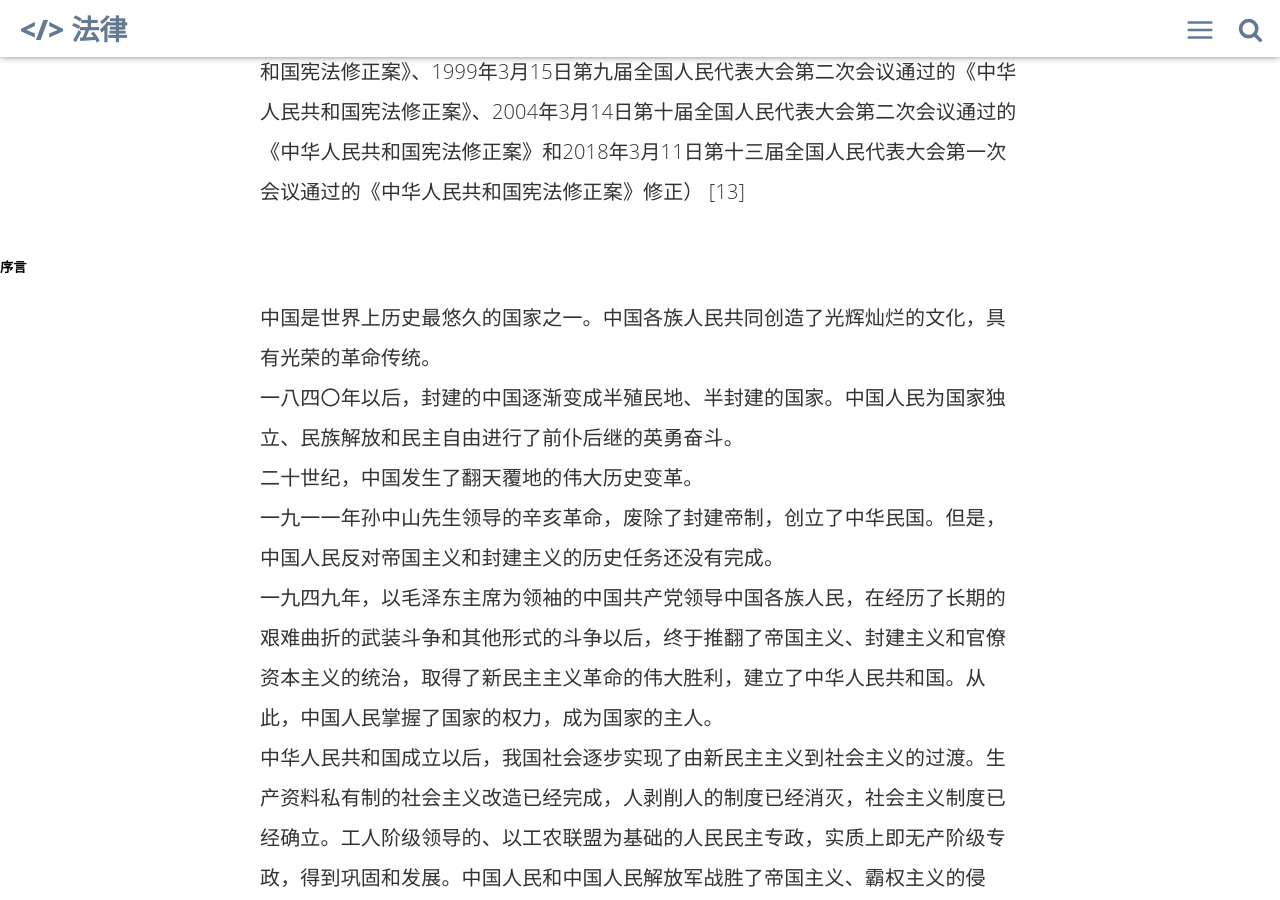
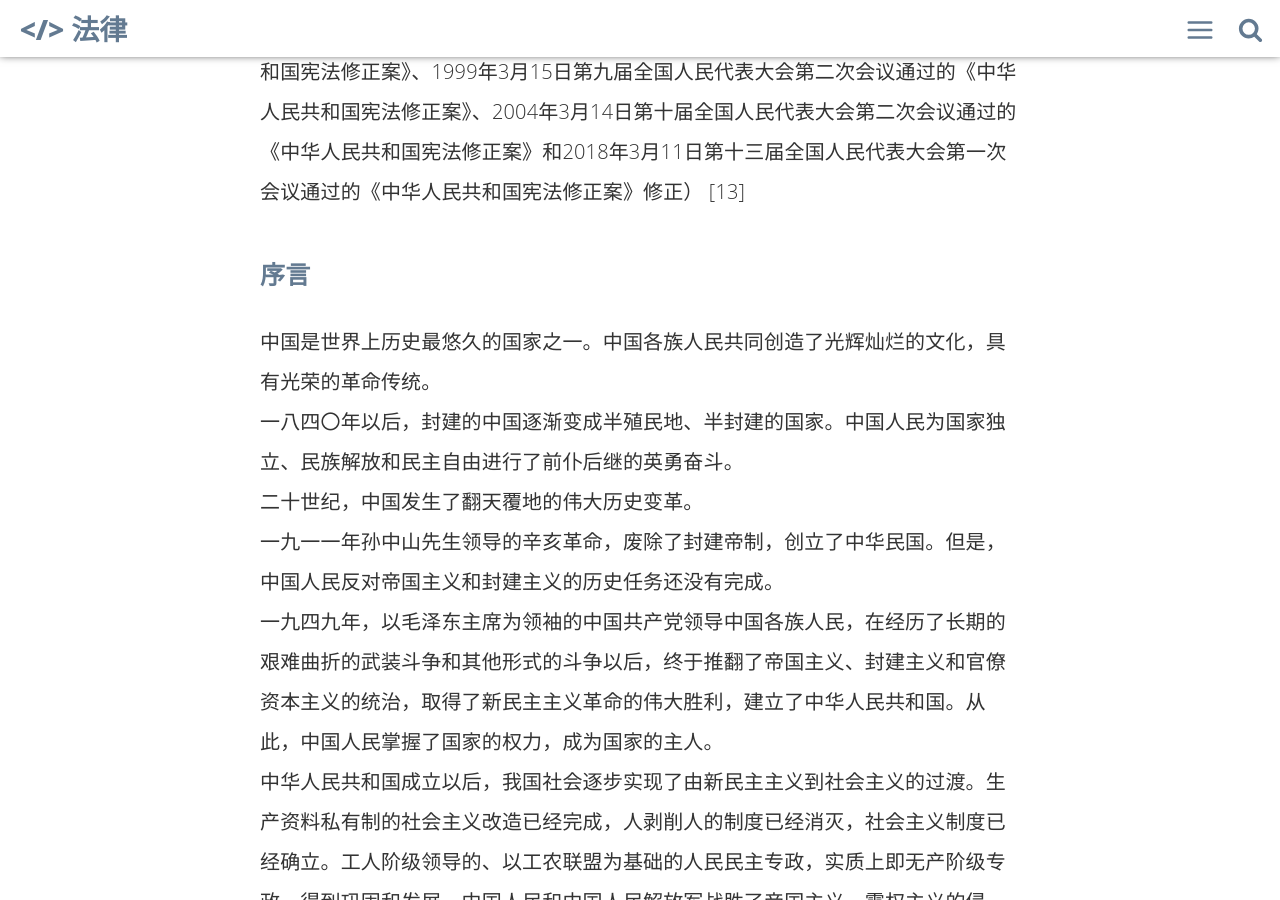
Before and after one commit to 0daker0/0daker0.github.io, a Jekyll site: the page built from _posts/2015-01-07-constitution.md, in a window 1280 px wide and 900 px high, scrolled down 2738 px. Built offline with Jekyll 4.4.1, drawn with Linux system fonts in a browser that asks for light colours; comment, search, counter and statistics services are not loaded.

Commit message:
edit 20190404

```diff
--- a/_posts/2015-01-07-constitution.md
+++ b/_posts/2015-01-07-constitution.md
@@ -36,7 +36,7 @@ introduction: "《中华人民共和国宪法》是中华人民共和国的根
 
 （1982年12月4日第五届全国人民代表大会第五次会议通过　1982年12月4日全国人民代表大会公告公布施行
 根据1988年4月12日第七届全国人民代表大会第一次会议通过的《中华人民共和国宪法修正案》、1993年3月29日第八届全国人民代表大会第一次会议通过的《中华人民共和国宪法修正案》、1999年3月15日第九届全国人民代表大会第二次会议通过的《中华人民共和国宪法修正案》、2004年3月14日第十届全国人民代表大会第二次会议通过的《中华人民共和国宪法修正案》和2018年3月11日第十三届全国人民代表大会第一次会议通过的《中华人民共和国宪法修正案》修正） [13]
-##### 序言
+### 序言
 中国是世界上历史最悠久的国家之一。中国各族人民共同创造了光辉灿烂的文化，具有光荣的革命传统。
 一八四〇年以后，封建的中国逐渐变成半殖民地、半封建的国家。中国人民为国家独立、民族解放和民主自由进行了前仆后继的英勇奋斗。
 二十世纪，中国发生了翻天覆地的伟大历史变革。
```
